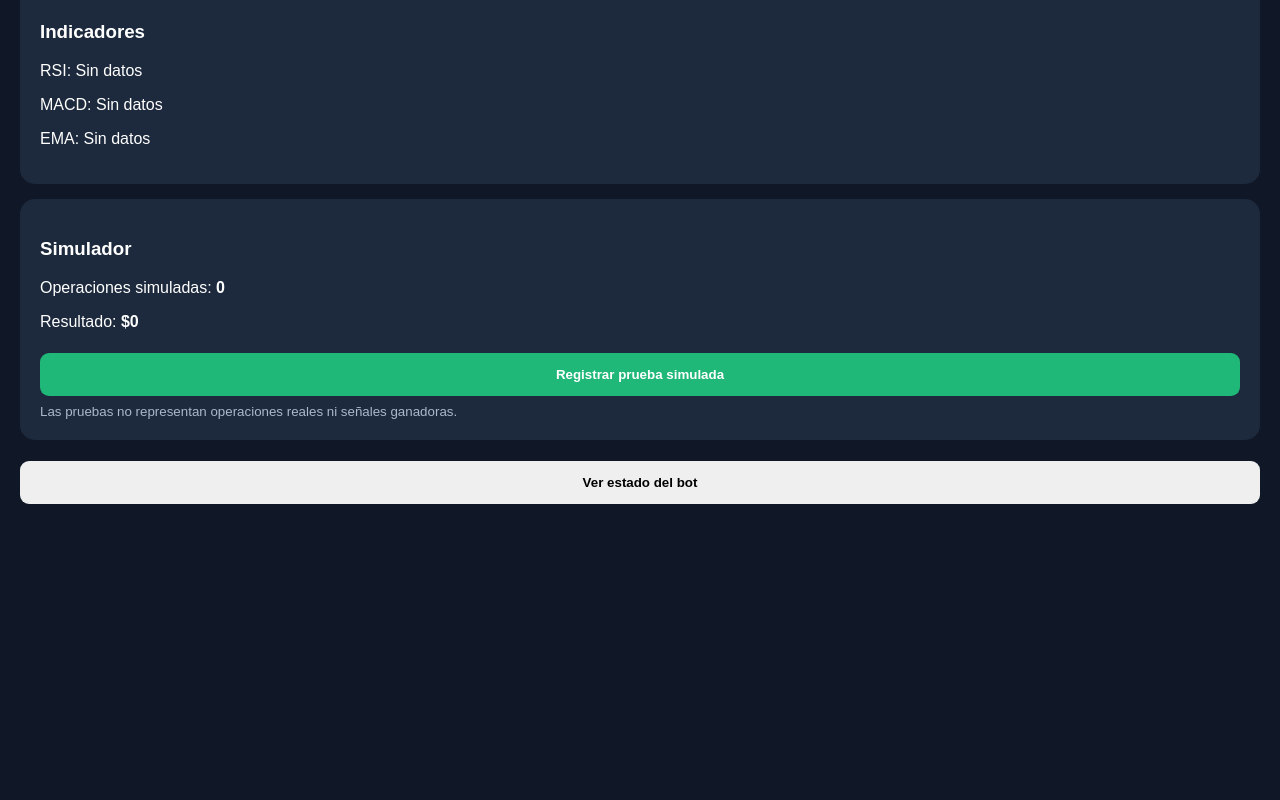
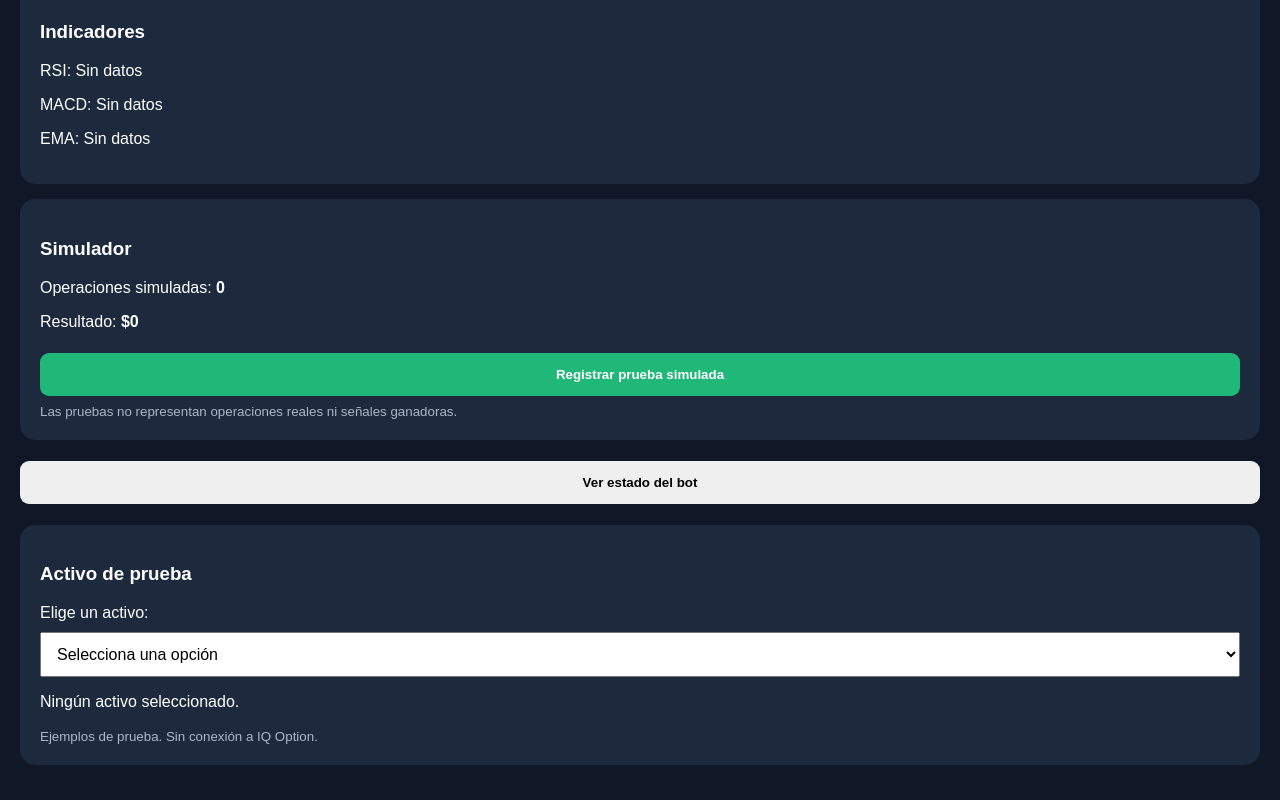
Before and after one commit to Pudosky30/Pudosky, a plain HTML site: page index.html in a window 1280 px wide. Shown: the part 625-1425 px from the top of the page. Before the commit the page ends 1155 px from the top, so only its background shows below. Drawn offline with Linux system fonts and the light colour scheme.

Commit message:
Implement asset selection dropdown in index.html
Added a demo asset selection feature with options for EUR/USD, GBP/USD, and USD/JPY.

```diff
--- a/index.html
+++ b/index.html
@@ -65,6 +65,31 @@ document.getElementById('result').textContent='$0';
   function mostrarEstado() {
   alert("PUDOSKY TRADING: Simulador DEMO activo");
 }
+</script> <div class="card">
+  <h3>Activo de prueba</h3>
+
+  <label for="activoDemo">Elige un activo:</label>
+
+  <select id="activoDemo"
+    onchange="seleccionarActivo(this.value)"
+    style="width:100%;padding:12px;font-size:16px;margin-top:10px">
+    <option value="">Selecciona una opción</option>
+    <option value="EUR/USD">EUR/USD</option>
+    <option value="GBP/USD">GBP/USD</option>
+    <option value="USD/JPY">USD/JPY</option>
+  </select>
+
+  <p id="activoDemoEstado">Ningún activo seleccionado.</p>
+  <small>Ejemplos de prueba. Sin conexión a IQ Option.</small>
+</div>
+
+<script>
+function seleccionarActivo(activo) {
+  document.getElementById("activoDemoEstado").textContent =
+    activo
+      ? "Activo elegido: " + activo + " · DEMO"
+      : "Ningún activo seleccionado.";
+}
 </script>
 </body>
 </html>
```
